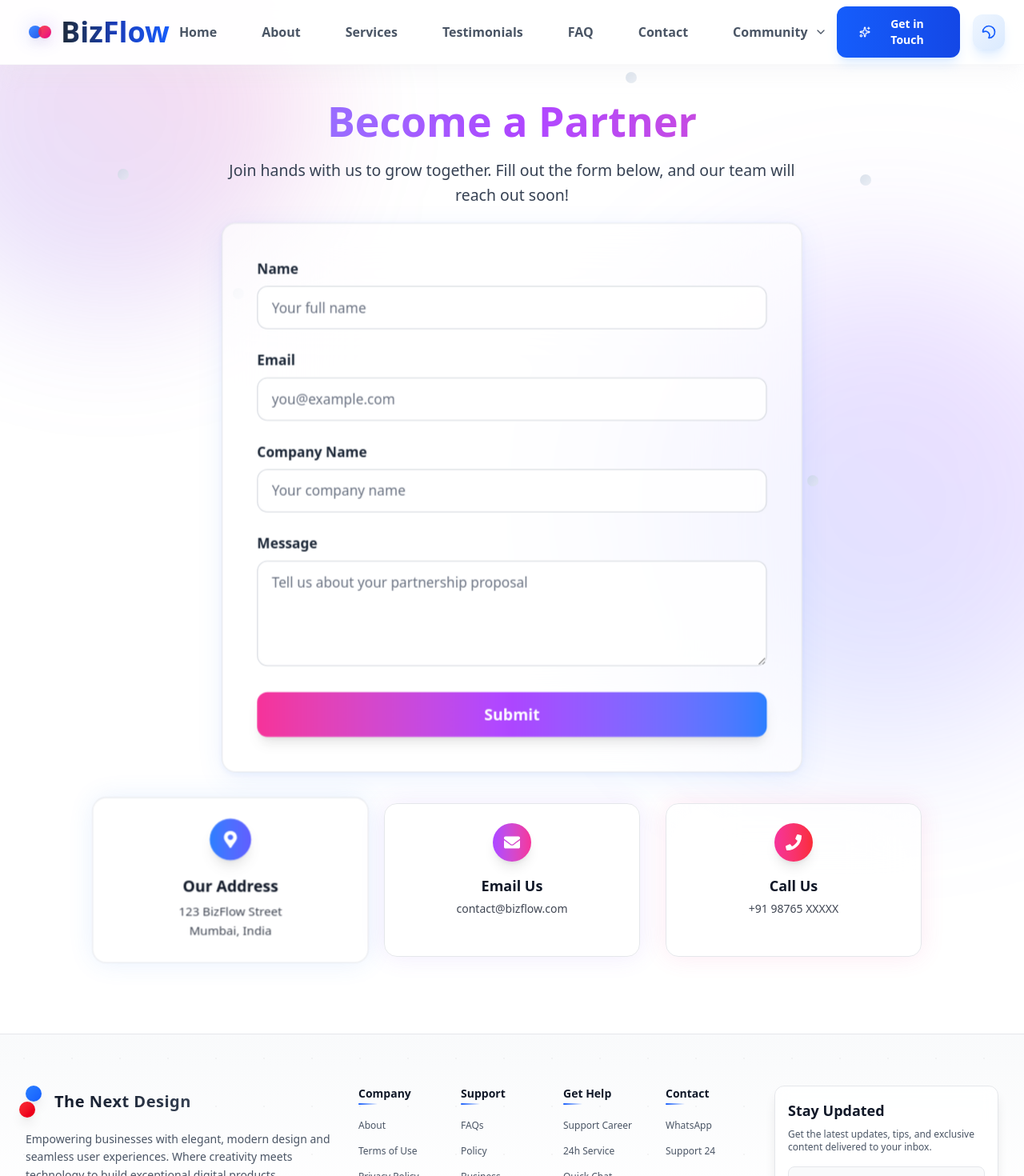
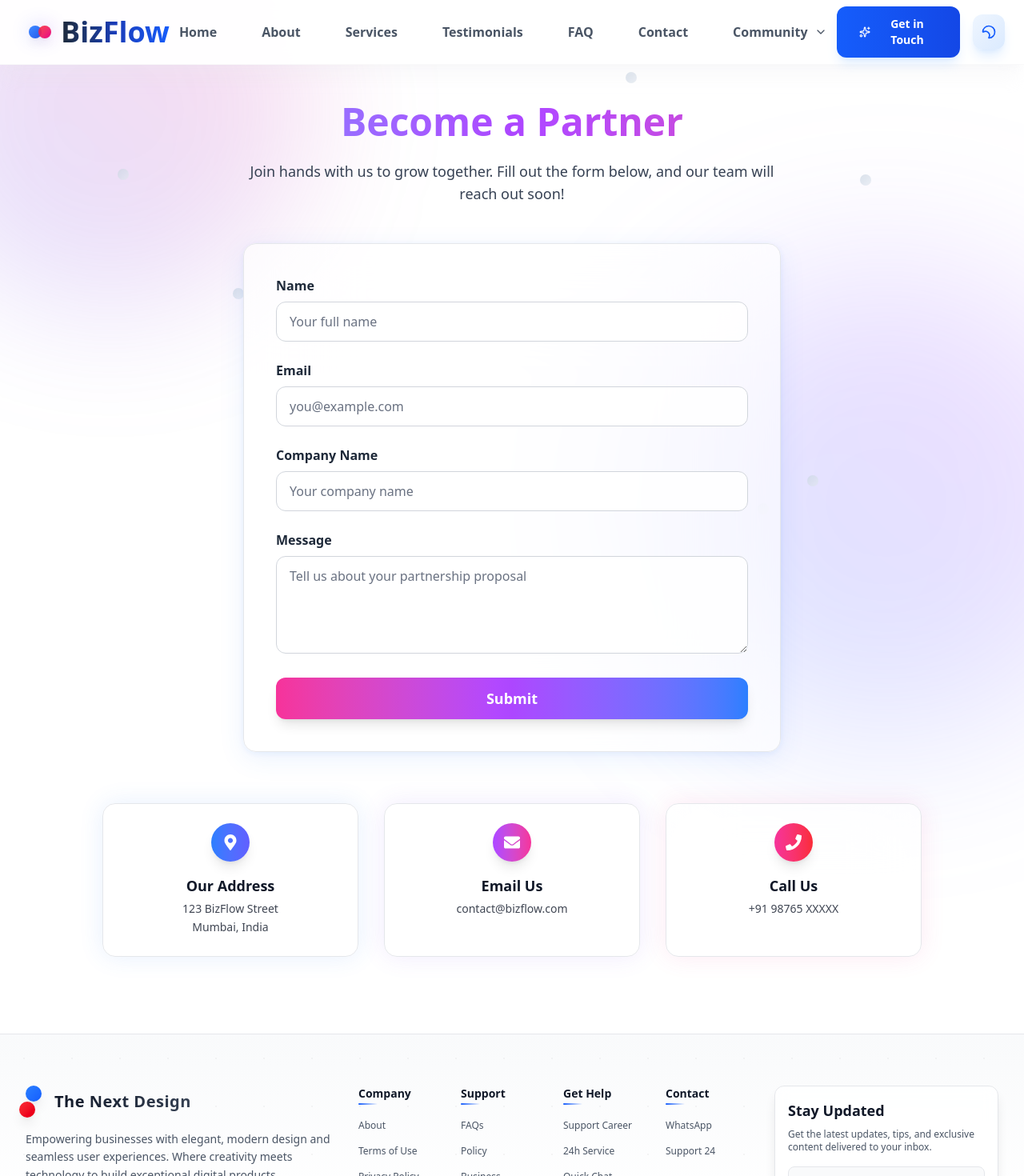
Before and after one commit to kanishka-commits/BizFlow, a React (Vite) app: page /partner in a window 1280 px wide. Shown: the top 1470 px of the page at 80% size. Built offline with nearby package versions, Linux system fonts and the light colour scheme.

Commit message:
Update Hover

```diff
--- a/src/pages/Partner.jsx
+++ b/src/pages/Partner.jsx
@@ -52,12 +52,12 @@ const containerVariants = {
 
 // Section bounce animation for children
 const sectionBounce = {
-  initial: { opacity: 0, scale: 0.95, y: 30 },
+  initial: { opacity: 0, scale: 0.97, y: 20 },
   animate: {
     opacity: 1,
-    scale: 1.08,
+    scale: 1,
     y: 0,
-    transition: { type: "spring", stiffness: 180, damping: 8 }
+    transition: { type: "spring", stiffness: 180, damping: 18 }
   }
 };
 
@@ -146,25 +146,26 @@ const Partner = () => {
   const bounceHoverSmall = {
     whileHover: {
       scale: 1.02,
-      transition: { type: "spring", stiffness: 320 }
+      transition: { type: "spring", stiffness: 180, damping: 22 }
     }
   };
 
+  // Reduced scale for a more subtle form card hover effect
   const bounceHoverCard = {
     whileHover: {
-      scale: 1.13,
-      boxShadow: "0 16px 64px rgba(59,130,246,0.25)",
-      transition: { type: "spring", stiffness: 340 }
+      scale: 1.04,
+      boxShadow: "0 12px 40px rgba(59,130,246,0.18)",
+      transition: { type: "spring", stiffness: 200, damping: 20 }
     }
   };
 
   return (
+    // REMOVED {...bounceHover} from this section
     <motion.section
       variants={containerVariants}
       initial="initial"
       animate="animate"
       className="pt-32 max-w-7xl mx-auto px-4 pb-24 relative"
-      {...bounceHover}
     >
       {/* Floating tiny glass dots - behind form */}
       <div className="absolute inset-0 pointer-events-none -z-10">
@@ -175,8 +176,8 @@ const Partner = () => {
 
       <motion.h1
         variants={sectionBounce}
+        whileHover={{ scale: 1.04, transition: { type: "spring", stiffness: 300 } }}
         className="text-5xl font-extrabold text-center mb-6 bg-gradient-to-r from-blue-400 via-purple-500 to-pink-500 bg-clip-text text-transparent cursor-pointer"
-        {...bounceHover}
       >
         Become a Partner
       </motion.h1>
@@ -296,7 +297,7 @@ const Partner = () => {
         <motion.button
           type="submit"
           whileTap={{ scale: 0.97 }}
-          whileHover={{ scale: 1.13, transition: { type: "spring", stiffness: 340 } }}
+          whileHover={{ scale: 1.05, transition: { type: "spring", stiffness: 300 } }}
           className="w-full py-3 rounded-xl font-semibold text-lg
             bg-gradient-to-r from-pink-500 via-purple-500 to-blue-500
             text-white shadow-lg hover:opacity-90 transition-all"
@@ -312,7 +313,7 @@ const Partner = () => {
           variants={sectionBounce}
           initial="initial"
           animate="animate"
-          whileHover={{ scale: 1.13, transition: { type: "spring", stiffness: 340 } }}
+          whileHover={{ scale: 1.05, transition: { type: "spring", stiffness: 300 } }}
           className={`group rounded-2xl p-6 backdrop-blur-2xl
             flex flex-col items-center text-center cursor-pointer
             ${isDarkMode
@@ -321,8 +322,8 @@ const Partner = () => {
             }`}
         >
           <motion.div
-            whileHover={{ scale: 1.2, rotate: 10 }}
-            transition={{ type: "spring", stiffness: 300 }}
+            whileHover={{ scale: 1.1, rotate: 5 }}
+            transition={{ type: "spring", stiffness: 180, damping: 20 }}
             className="flex items-center justify-center w-12 h-12 rounded-full
               bg-gradient-to-r from-blue-500 to-indigo-500 shadow-lg mb-4
               group-hover:shadow-[0_0_20px_rgba(59,130,246,0.7)]"
@@ -340,7 +341,7 @@ const Partner = () => {
           variants={glassVariants}
           initial="initial"
           animate="animate"
-          whileHover={{ scale: 1.13, transition: { type: "spring", stiffness: 340 } }}
+          whileHover={{ scale: 1.05, transition: { type: "spring", stiffness: 300 } }}
           className={`group rounded-2xl p-6 backdrop-blur-2xl
             flex flex-col items-center text-center cursor-pointer
             ${isDarkMode
@@ -349,7 +350,7 @@ const Partner = () => {
             }`}
         >
           <motion.div
-            whileHover={{ scale: 1.2, rotate: -10 }}
+            whileHover={{ scale: 1.1, rotate: -10 }}
             transition={{ type: "spring", stiffness: 300 }}
             className="flex items-center justify-center w-12 h-12 rounded-full
               bg-gradient-to-r from-purple-500 to-pink-500 shadow-lg mb-4
@@ -368,7 +369,7 @@ const Partner = () => {
           variants={glassVariants}
           initial="initial"
           animate="animate"
-          whileHover={{ scale: 1.13, transition: { type: "spring", stiffness: 340 } }}
+          whileHover={{ scale: 1.05, transition: { type: "spring", stiffness: 300 } }}
           className={`group rounded-2xl p-6 backdrop-blur-2xl
             flex flex-col items-center text-center cursor-pointer
             ${isDarkMode
@@ -377,7 +378,7 @@ const Partner = () => {
             }`}
         >
           <motion.div
-            whileHover={{ scale: 1.2, rotate: 5 }}
+            whileHover={{ scale: 1.1, rotate: 5 }}
             transition={{ type: "spring", stiffness: 300 }}
             className="flex items-center justify-center w-12 h-12 rounded-full
               bg-gradient-to-r from-pink-500 to-red-500 shadow-lg mb-4
```
